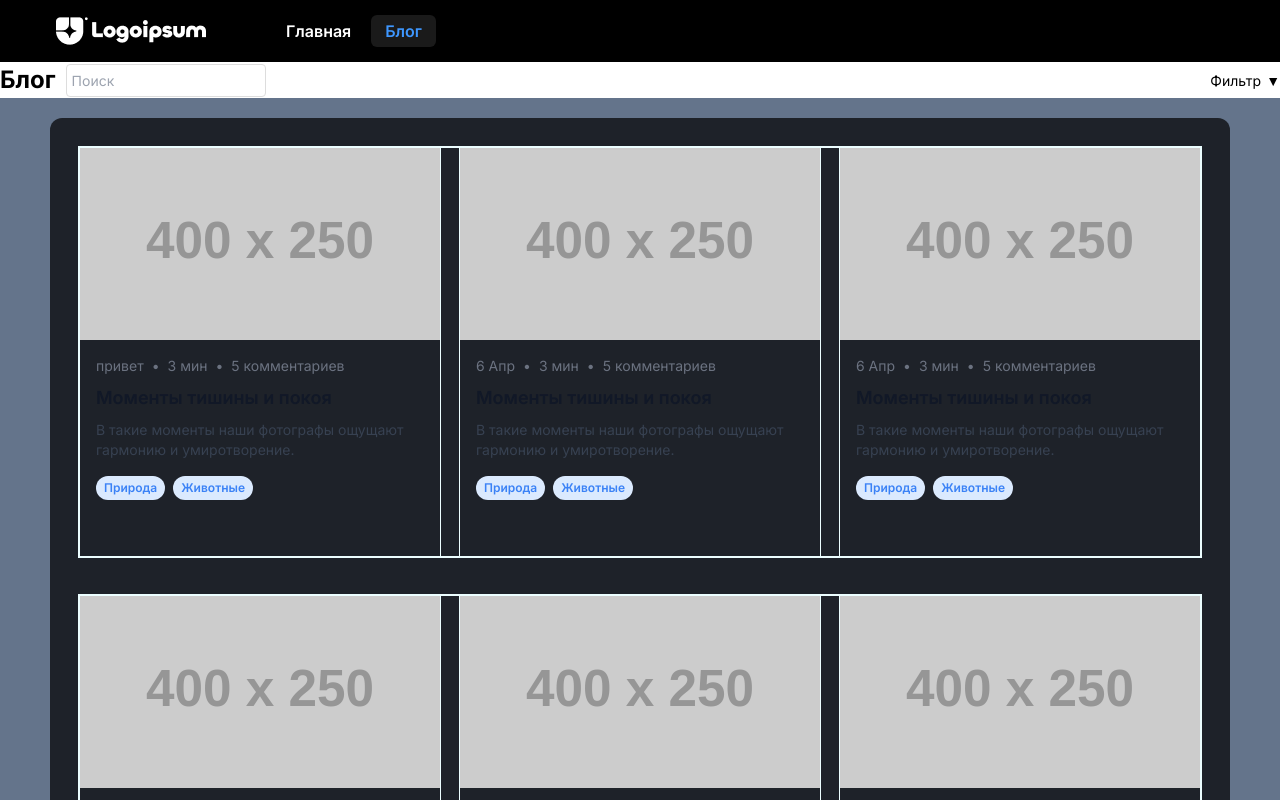
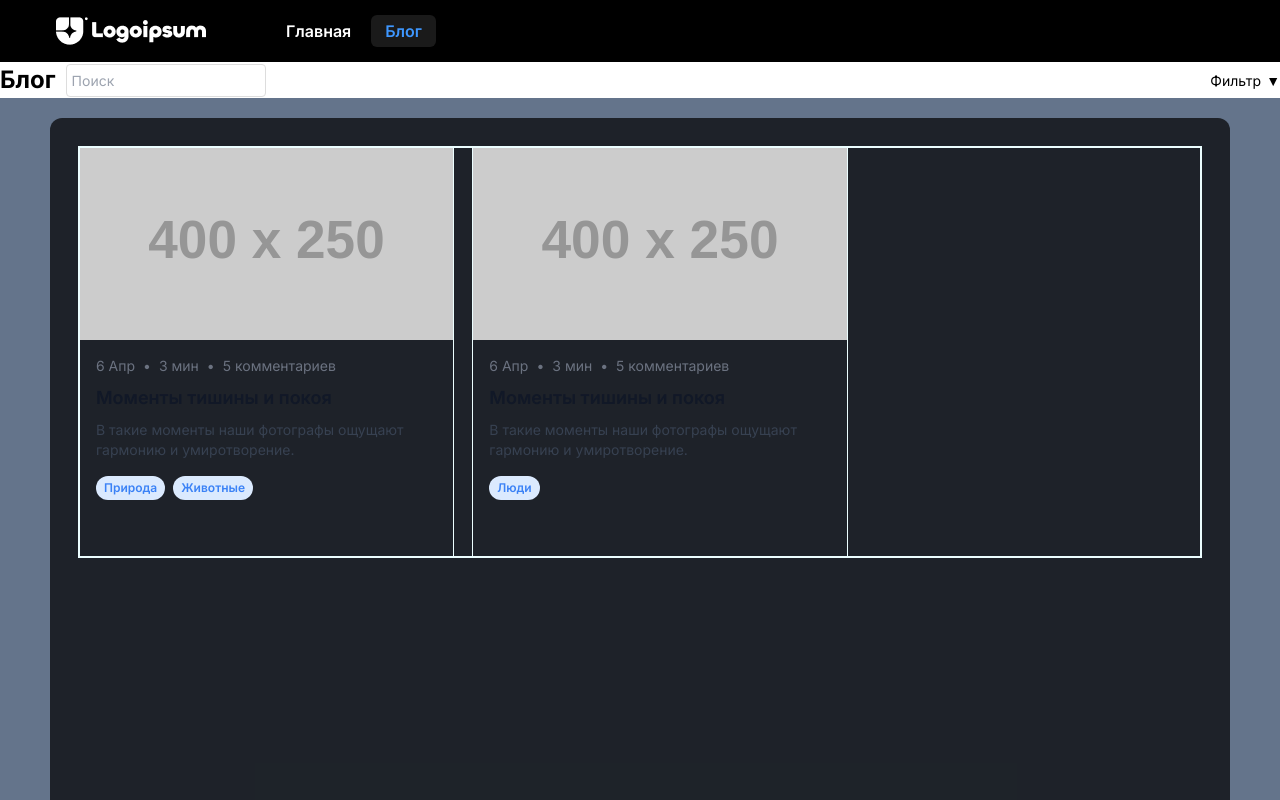
Before and after one commit to nickshamrock/blog-spa-vue, a Vue app: page / in a window 1280 px wide. Shown: the top 800 px of the page. Built offline with nearby package versions, Linux system fonts and the light colour scheme.

Commit message:
created filtratioon for AppFilter and Gallery Blog

```diff
--- a/src/components/AppFilter.vue
+++ b/src/components/AppFilter.vue
@@ -1,39 +1,3 @@
-<script setup lang="ts">
-import { ref } from 'vue'
-
-const showFilters = ref<boolean>(false)
-const searchQuery = ref<string>('')
-const filters = ref<string[]>([
-  'Город +',
-  'Природа +',
-  'Люди +',
-  'Животные +',
-  'Еда +',
-  'Напитки +',
-  'Архитектура +',
-  'Искусство +'
-])
-const selectedFilters = ref<string[]>([])
-
-const toggleFilter = (): void => {
-  showFilters.value = !showFilters.value
-}
-
-const toggleFilterSelection = (filter: string): void => {
-  const index = selectedFilters.value.indexOf(filter)
-  if (index > -1) {
-    selectedFilters.value.splice(index, 1)
-  } else {
-    selectedFilters.value.push(filter)
-  }
-}
-
-const clearFilters = (): void => {
-  selectedFilters.value = []
-  searchQuery.value = ''
-}
-</script>
-
 <template>
   <div class="blog-filter">
     <div class="search-container">
@@ -55,13 +19,72 @@ const clearFilters = (): void => {
         v-for="filter in filters"
         :key="filter"
         @click="toggleFilterSelection(filter)"
-        :class="{ active: selectedFilters.includes(filter) }"
+        :class="{ active: isActiveFilter(filter) }"
       >
         {{ filter }}
       </button>
     </div>
   </div>
 </template>
+
+<script lang="ts" setup>
+import { ref, watch } from 'vue'
+import store from '@/store'
+
+const showFilters = ref<boolean>(false)
+const searchQuery = ref<string>(store.searchQuery)
+const filters = ref<string[]>([
+  'Город +',
+  'Природа +',
+  'Люди +',
+  'Животные +',
+  'Еда +',
+  'Напитки +',
+  'Архитектура +',
+  'Искусство +'
+])
+const selectedFilters = ref<string[]>(store.selectedFilters)
+
+// Функция для проверки, является ли фильтр активным
+const isActiveFilter = (filter: string): boolean => {
+  return selectedFilters.value.includes(filter.replace(' +', ''))
+}
+
+// Функция для переключения фильтра
+const toggleFilterSelection = (filter: string): void => {
+  const cleanFilter = filter.replace(' +', '') // Удаление знака "+"
+  const index = selectedFilters.value.indexOf(cleanFilter)
+  if (index > -1) {
+    selectedFilters.value.splice(index, 1)
+  } else {
+    selectedFilters.value.push(cleanFilter)
+  }
+  store.selectedFilters = selectedFilters.value // Обновляем хранилище
+}
+
+// Функция для очистки фильтров и поиска
+const clearFilters = (): void => {
+  selectedFilters.value = []
+  store.selectedFilters = []
+  searchQuery.value = ''
+  store.searchQuery = ''
+}
+
+// Слежение за изменениями в searchQuery
+watch(searchQuery, (newValue) => {
+  store.searchQuery = newValue
+})
+
+// Слежение за изменениями в selectedFilters
+watch(selectedFilters, (newValue) => {
+  store.selectedFilters = newValue
+})
+
+// Функция для переключения видимости фильтров
+const toggleFilter = (): void => {
+  showFilters.value = !showFilters.value
+}
+</script>
 
 <style scoped lang="sass">
 .blog-filter
@@ -123,11 +146,13 @@ const clearFilters = (): void => {
       font-size: 14px
       color: #000
       cursor: pointer
+      transition: background-color 0.2s ease
 
       &:hover
         background-color: #e0f0ff
 
       &.active
-        background-color: #add8e6
-        border-color: #5f9ea0
+        background-color: #ffcccc   // Изменение цвета кнопки при активации
+        border-color: #ff0000      // Цвет границы при активации
+        color: #000
 </style>
--- a/src/components/blog-content/GalleryBlog.vue
+++ b/src/components/blog-content/GalleryBlog.vue
@@ -1,67 +1,58 @@
 <script lang="ts" setup>
+import { computed } from 'vue'
 import BlogPost from './BlogPost.vue'
+import store from '@/store'
 
-let post: string = 'привет'
+const chunkSize = 3
+
+// Вычисляем только те посты, которые соответствуют выбранным фильтрам и запросу поиска
+const filteredPosts = computed(() => {
+  return store.posts.filter((post) => {
+    const matchesFilters =
+      store.selectedFilters.length === 0 ||
+      post.tags.some((tag) => store.selectedFilters.includes(tag))
+    const matchesSearch = post.description.toLowerCase().includes(store.searchQuery.toLowerCase())
+    return matchesFilters && matchesSearch
+  })
+})
+
+// Разделение постов на чанки для отображения
+const chunkedPosts = computed(() => {
+  const posts = filteredPosts.value
+  const chunks: any[][] = []
+  for (let i = 0; i < posts.length; i += chunkSize) {
+    chunks.push(posts.slice(i, i + chunkSize))
+  }
+  return chunks
+})
+
+/* Добавлено: Компонент отображает заглушку, если нет постов, соответствующих фильтрам и поисковому запросу */
+const showNoResults = computed(() => filteredPosts.value.length === 0)
 </script>
 
 <template>
-  <div class="flex h-[950px] w-full flex-col gap-10 rounded-xl bg-black/70 p-[30px]">
-    <div class="flex h-[408px] w-full gap-5 outline outline-2 outline-cyan-50">
+  <!-- Добавлено: если нет совпадений, показываем текст-заглушку -->
+  <div v-if="showNoResults" class="flex h-full w-full items-center justify-center">
+    <p class="text-7xl text-white">Увы, ничего не нашлось! Сочувствуем вам</p>
+  </div>
+
+  <!-- Иначе показываем посты -->
+  <div v-else class="flex h-[950px] w-full flex-col gap-10 rounded-xl bg-black/70 p-[30px]">
+    <div
+      v-for="(chunk, index) in chunkedPosts"
+      :key="index"
+      class="flex h-[408px] w-full gap-5 outline outline-2 outline-cyan-50"
+    >
       <BlogPost
-        imageSrc="http://placehold.it/400x250"
-        :date="post"
-        readTime="3 мин"
-        :comments="5"
-        title="Моменты тишины и покоя"
-        description="В такие моменты наши фотографы ощущают гармонию и умиротворение."
-        :tags="['Природа', 'Животные']"
-      />
-      <BlogPost
-        imageSrc="http://placehold.it/400x250"
-        date="6 Апр"
-        readTime="3 мин"
-        :comments="5"
-        title="Моменты тишины и покоя"
-        description="В такие моменты наши фотографы ощущают гармонию и умиротворение."
-        :tags="['Природа', 'Животные']"
-      />
-      <BlogPost
-        imageSrc="http://placehold.it/400x250"
-        date="6 Апр"
-        readTime="3 мин"
-        :comments="5"
-        title="Моменты тишины и покоя"
-        description="В такие моменты наши фотографы ощущают гармонию и умиротворение."
-        :tags="['Природа', 'Животные']"
-      />
-    </div>
-    <div class="flex h-[408px] w-full gap-5 outline outline-2 outline-cyan-50">
-      <BlogPost
-        imageSrc="http://placehold.it/400x250"
-        date="6 Апр"
-        readTime="3 мин"
-        :comments="5"
-        title="Моменты тишины и покоя"
-        description="В такие моменты наши фотографы ощущают гармонию и умиротворение."
-        :tags="['Природа', 'Животные']"
-      />
-      <BlogPost
-        imageSrc="http://placehold.it/400x250"
-        date="6 Апр"
-        readTime="3 мин"
-        :comments="5"
-        title="Моменты тишины и покоя"
-        description="В такие моменты наши фотографы ощущают гармонию и умиротворение."
-        :tags="['Природа', 'Животные']"
-      />
-      <BlogPost
-        imageSrc="http://placehold.it/400x250"
-        date="6 Апр"
-        readTime="3 мин"
-        :comments="5"
-        title="Моменты тишины и покоя"
-        description="В такие моменты наши фотографы ощущают гармонию и умиротворение."
-        :tags="['Природа', 'Животные', 'Люди']"
+        v-for="post in chunk"
+        :key="post.title"
+        :imageSrc="post.imageSrc"
+        :date="post.date"
+        :readTime="post.readTime"
+        :comments="post.comments"
+        :title="post.title"
+        :description="post.description"
+        :tags="post.tags"
       />
     </div>
   </div>
--- /dev/null
+++ b/src/components/blog-content/SearchFail.vue
@@ -0,0 +1,5 @@
+<script lang="ts" setup></script>
+
+<template>
+  <p class="text-7xl text-white">Увы, ничего не нашлось! Сочувствуем вам</p>
+</template>
--- a/store.ts
+++ b/src/store.ts
@@ -20,7 +20,18 @@ const store = reactive({
       title: 'Моменты тишины и покоя',
       description: 'В такие моменты наши фотографы ощущают гармонию и умиротворение.',
       tags: ['Природа', 'Животные']
+    },
+
+    {
+      imageSrc: 'http://placehold.it/400x250',
+      date: '6 Апр',
+      readTime: '3 мин',
+      comments: 5,
+      title: 'Моменты тишины и покоя',
+      description: 'В такие моменты наши фотографы ощущают гармонию и умиротворение.',
+      tags: ['Люди']
     }
+
     // добавьте остальные посты здесь
   ] as Post[],
   selectedFilters: [] as string[],
```
